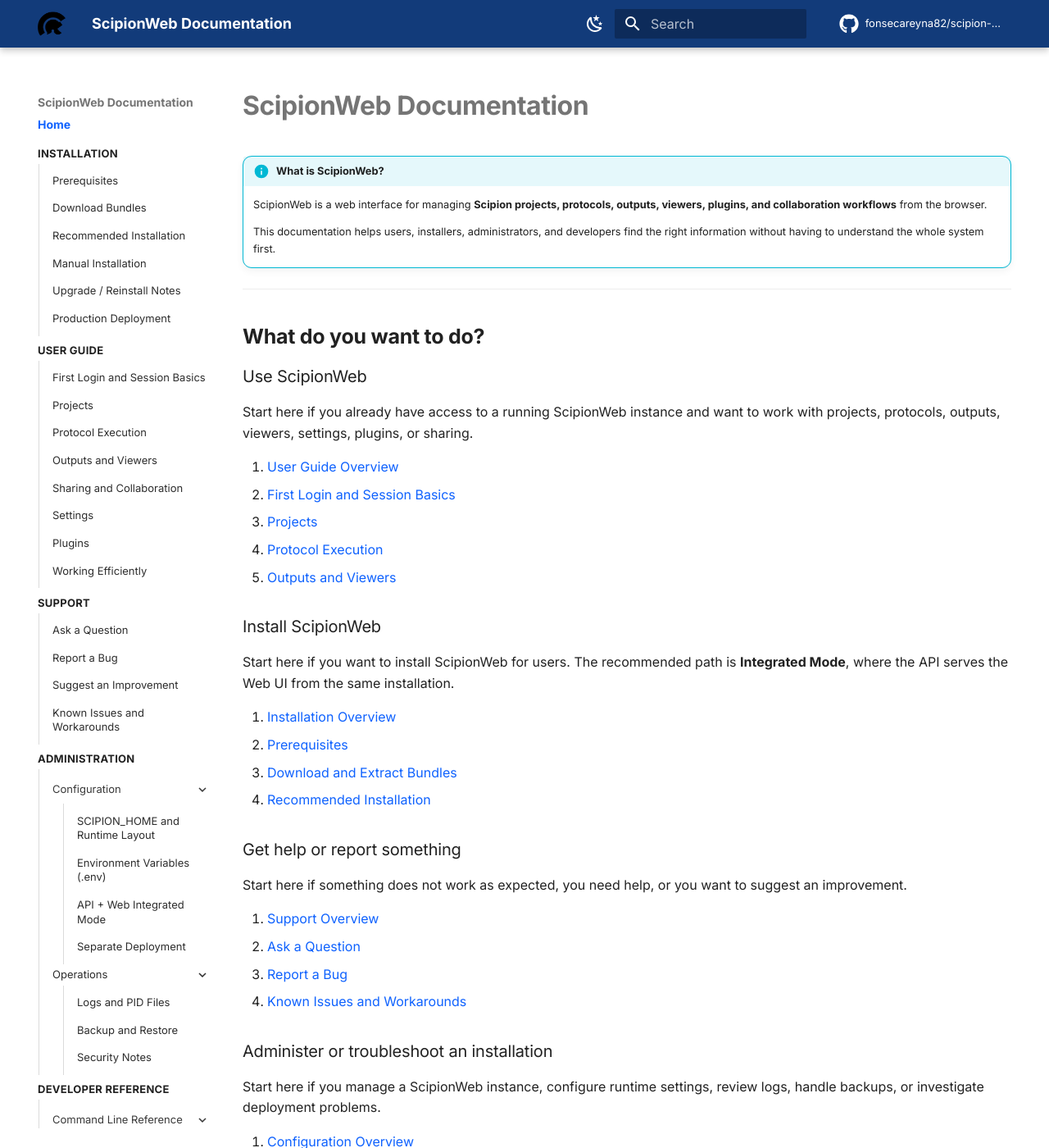
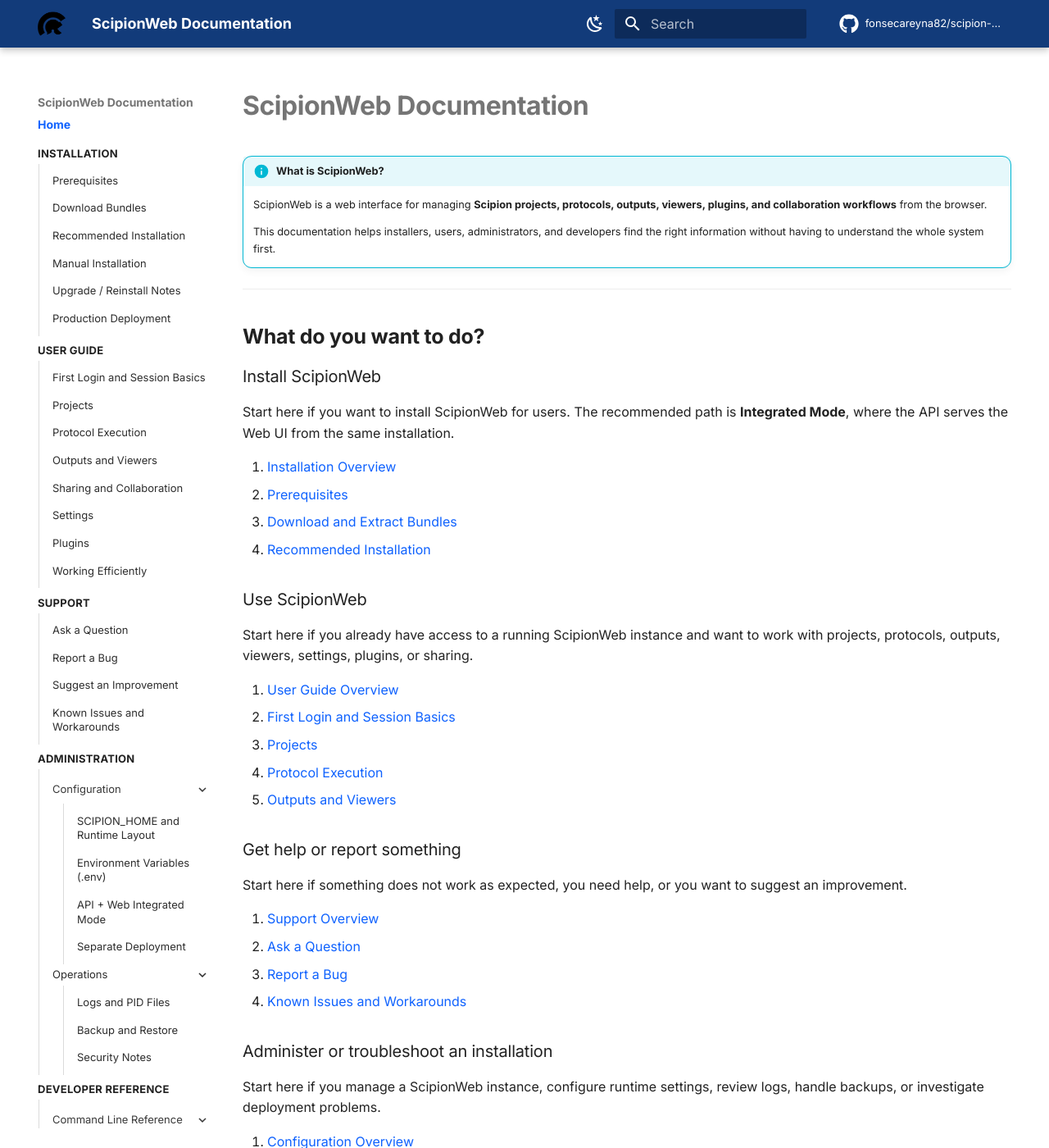
Before and after one commit to fonsecareyna82/scipion-docs, an MkDocs documentation site: the page built from docs/index.md, in a window 1280 px wide and 1400 px high. Shown: the whole window at 82% size. Built offline with MkDocs 1.6.1 and Material for MkDocs 9.7.7, drawn with Linux system fonts in a browser that asks for light colours; comment, search, counter and statistics services are not loaded; part of the change alters nothing that is shown.

```diff
--- a/docs/index.md
+++ b/docs/index.md
@@ -8,11 +8,20 @@ hide:
 !!! info "What is ScipionWeb?"
     ScipionWeb is a web interface for managing **Scipion projects, protocols, outputs, viewers, plugins, and collaboration workflows** from the browser.
 
-    This documentation helps users, installers, administrators, and developers find the right information without having to understand the whole system first.
+    This documentation helps installers, users, administrators, and developers find the right information without having to understand the whole system first.
 
 ---
 
 ## What do you want to do?
+
+### Install ScipionWeb
+
+Start here if you want to install ScipionWeb for users. The recommended path is **Integrated Mode**, where the API serves the Web UI from the same installation.
+
+1. [Installation Overview](installation/)
+2. [Prerequisites](installation/prerequisites/)
+3. [Download and Extract Bundles](installation/download-bundles/)
+4. [Recommended Installation](installation/provision/)
 
 ### Use ScipionWeb
 
@@ -23,15 +32,6 @@ Start here if you already have access to a running ScipionWeb instance and want
 3. [Projects](user-guide/projects/)
 4. [Protocol Execution](user-guide/protocols/)
 5. [Outputs and Viewers](user-guide/outputs/)
-
-### Install ScipionWeb
-
-Start here if you want to install ScipionWeb for users. The recommended path is **Integrated Mode**, where the API serves the Web UI from the same installation.
-
-1. [Installation Overview](installation/)
-2. [Prerequisites](installation/prerequisites/)
-3. [Download and Extract Bundles](installation/download-bundles/)
-4. [Recommended Installation](installation/provision/)
 
 ### Get help or report something
 
```
